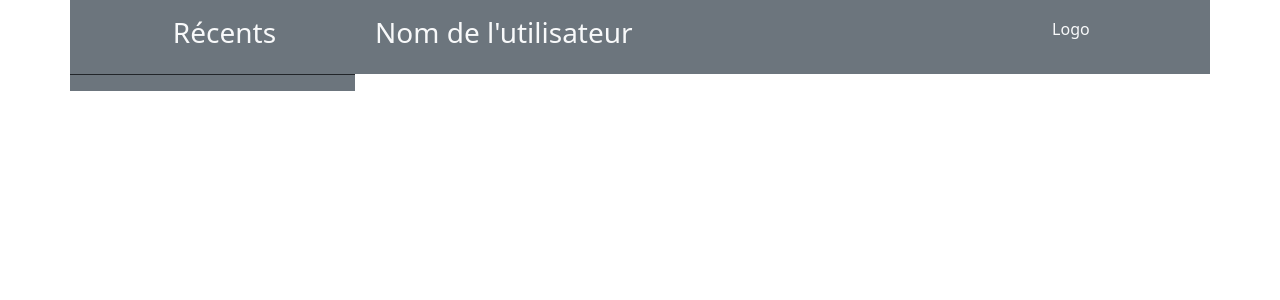
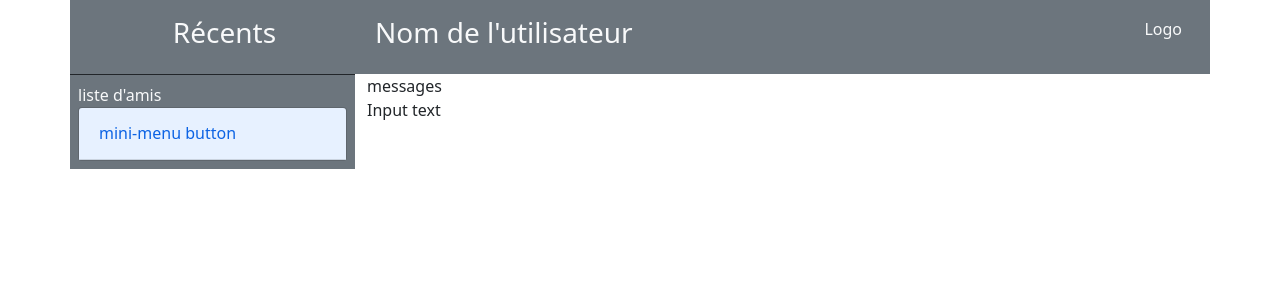
Before and after one commit to LaurianeDP/tp_05.07_chat_live, a PHP site: page / in a window 1280 px wide. Shown: the top 300 px of the page. Run offline with PHP 8.4, Linux system fonts and the light colour scheme; the visitor is signed in with stand-in values (Sample User, id 1).

Commit message:
ajout bootstrap.js dans html header et ajout d'accordéon dans la page principale

```diff
--- a/header_html.php
+++ b/header_html.php
@@ -9,5 +9,12 @@
         .hauteur {
             height: 89vh;
         }
+        .accordion-button::after {
+            background-image: none;
+        }
+        .accordion-button:not(.collapsed)::after {
+            background-image: none;
+        }
     </style>
+    <script src="./bootstrap.js"></script>
 </head>
--- a/index.php
+++ b/index.php
@@ -16,7 +16,7 @@
                 <div class="col-3 d-flex justify-content-center">
                     <h3>Récents</h3>
                 </div>
-                <div class="col-6 d-flex justify-content-start">
+                <div class="col-7 d-flex justify-content-start">
                     <h3>Nom de l'utilisateur</h3>
                 </div>
                 <div class="col-2 d-flex justify-content-end">
@@ -26,7 +26,50 @@
             <!-- Fin du header au dessus -->
             <div class="row">
                 <div class="col-3 bg-secondary text-light border-top border-dark p-2" id="contact-list">
-                    <!-- Du PHP pour afficher la liste d'amis et les conversation liées si nécessaire -->
+                    <div class="row">
+                        <!-- Ici la liste d'amis -->
+                        <div class="col-12">
+                            liste d'amis
+                            <!-- Du PHP pour afficher la liste d'amis et les conversation liées si nécessaire -->
+                        </div>
+                        <!-- Ici le mini menu de deconnexion et d'accès à la page profil -->
+                        <div class="col-12">
+                            <div class="accordion" id="mini-menu">
+                                <div class="accordion-item bg-secondary">
+                                    <div id="collapseOne" class="accordion-collapse collapse" aria-labelledby="headingOne" data-bs-parent="#accordionExample">
+                                        <div class="accordion-body">
+                                            <div class="row">
+                                                <div class="col-4 p-1 text-break">
+                                                    Bouton déconnexion
+                                                </div>
+                                                <div class="col-4 p-1 text-wrap">
+                                                    Bouton profil
+                                                </div>
+                                                <div class="col-4 p-1 text-wrap">
+                                                    bouton ajout ami
+                                                </div>
+                                            </div>
+                                        </div>
+                                    </div>
+                                    <h2 class="accordion-header" id="headingOne">
+                                    <button class="accordion-button" type="button" data-bs-toggle="collapse" data-bs-target="#collapseOne" aria-expanded="false" aria-controls="collapseOne">
+                                        mini-menu button
+                                    </button>
+                                    </h2>
+                                </div>
+                            </div>
+                        </div>
+                    </div>
+                </div>
+                <div class="col-9" id="main">
+                    <div class="row">
+                        <div class="col-12">
+                            messages
+                        </div>
+                        <div class="col-12">
+                            Input text
+                        </div>
+                    </div>
                 </div>
             </div>
         </div>
```
